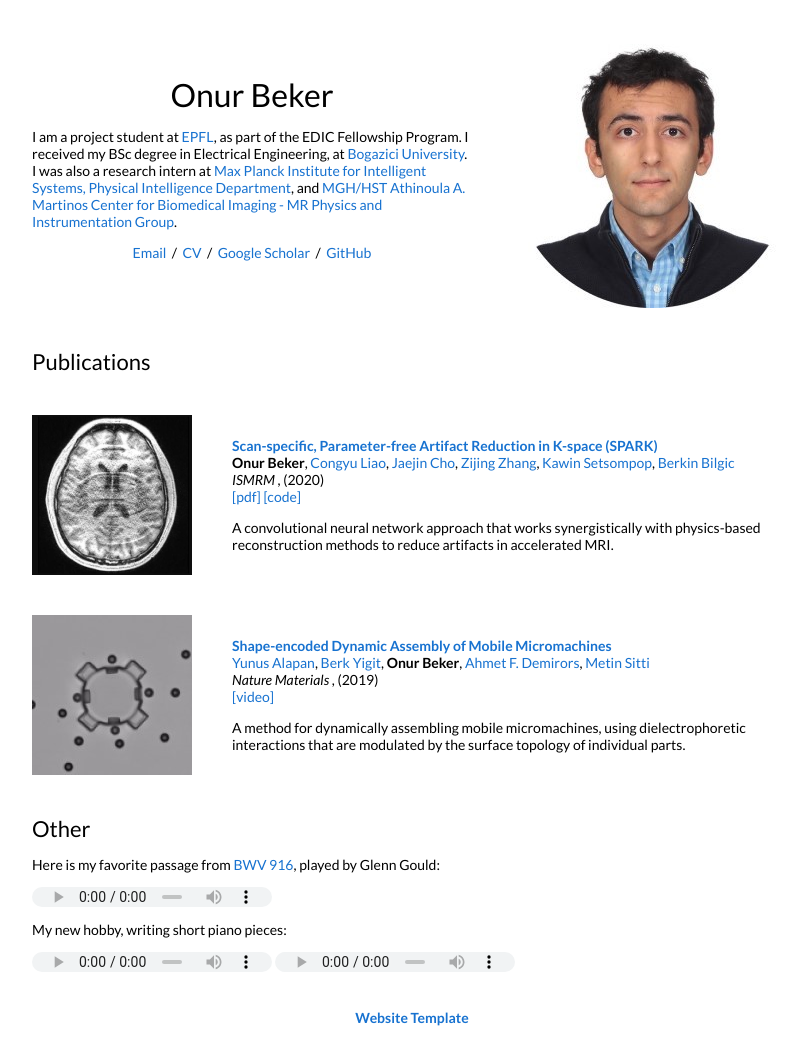
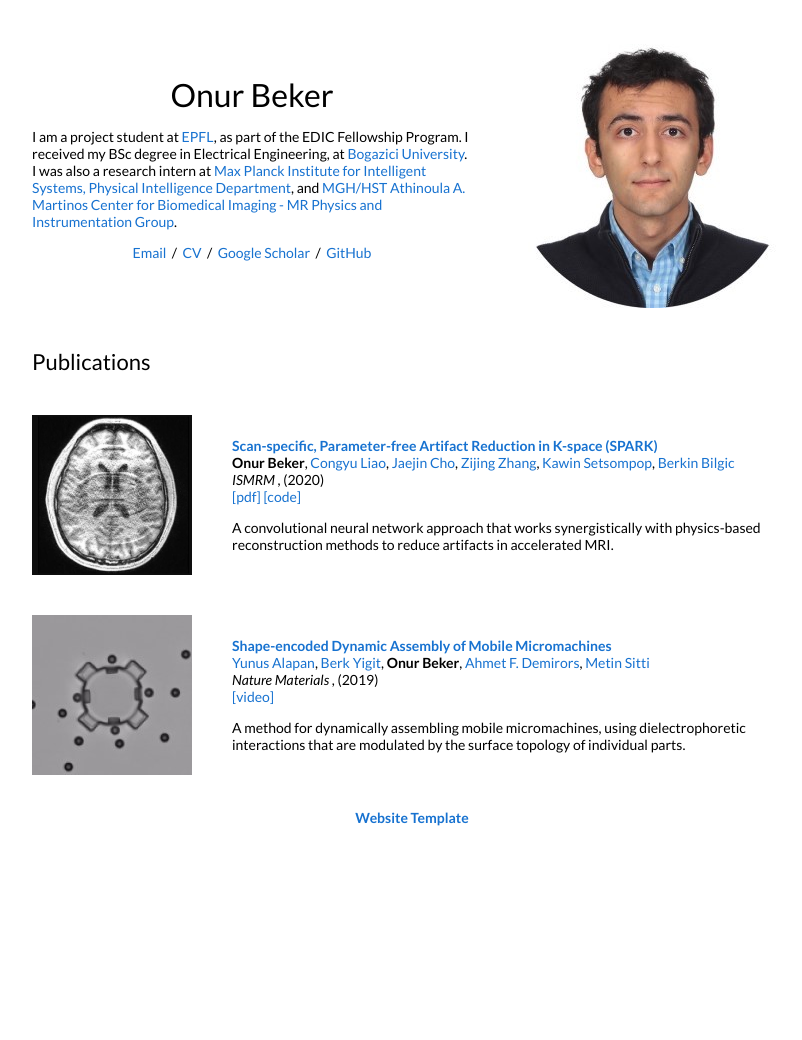
Before and after one commit to bekeronur/bekeronur.github.io, a plain HTML site: page index.html in a window 1280 px wide. Shown: the whole page, without its empty margins (228-1030 px from the left). After the commit the page ends 834 px from the top, so only its background shows below. Drawn offline with Linux system fonts and the light colour scheme.

Commit message:
Update index.html

```diff
--- a/index.html
+++ b/index.html
@@ -127,45 +127,6 @@
 
         </table>
 
-        <table width="100%" align="center" border="0" cellspacing="0" cellpadding="20">
-
-          <tr>
-            <td width="100%" valign="middle">
-              <heading>Other</heading>
-			  <p>
-                  Here is my favorite passage from <a href="https://en.wikipedia.org/wiki/Toccatas_for_Keyboard_(Bach)">BWV 916</a>, played by Glenn Gould:
-              </p>
-
-			  <audio id="player" controls src="data/Bach_BVW916_Gould_Passage.mp3">
-				<div style="border: 1px solid black ; padding: 8px ;">
-				Sorry, your browser does not support the <audio> tag used in this demo.
-				</div>
-			  </audio>
-
-			  <p>
-                  My new hobby, writing short piano pieces:
-              </p>
-
-
-			  <audio id="player" controls src="data/birds.wav">
-				<div style="border: 1px solid black ; padding: 8px ;">
-				Sorry, your browser does not support the <audio> tag used in this demo.
-				</div>
-			  </audio>
-
-			  <audio id="player" controls src="data/fugue.wav">
-				<div style="border: 1px solid black ; padding: 8px ;">
-				Sorry, your browser does not support the <audio> tag used in this demo.
-				</div>
-			  </audio>
-
-            </td>
-          </tr>
-        </table>
-      </td>
-    </tr>
-  </table>
-
             <p align="middle">
               <font size="2">
                <a href="https://jonbarron.info/"><strong>Website Template</strong></a>
```
